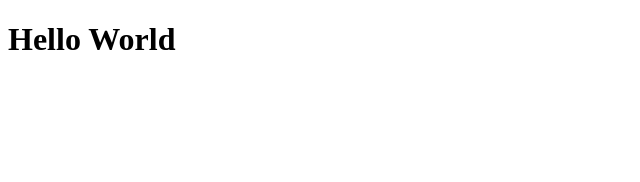
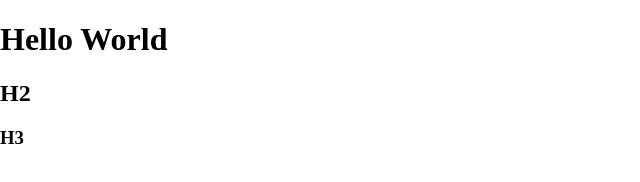
Before and after one commit to haoangiang/htmlcss-f8-shop, a plain HTML site: page index.html in a window 1280 px wide. Shown: the whole page, without its empty margins (0-640 px from the left). Drawn offline with nearby package versions, Linux system fonts and the light colour scheme.

Commit message:
video 124

```diff
--- a/index.html
+++ b/index.html
@@ -5,12 +5,17 @@
     <meta charset="UTF-8">
     <meta name="viewport" content="width=device-width, initial-scale=1.0">
     <title>F8 - Học lập trình để đi làm</title>
+    <link rel="stylesheet" href="https://cdnjs.cloudflare.com/ajax/libs/normalize/8.0.1/normalize.min.css"
+        integrity="sha512-NhSC1YmyruXifcj/KFRWoC561YpHpc5Jtzgvbuzx5VozKpWvQ+4nXhPdFgmx8xqexRcpAglTj9sIBWINXa8x5w=="
+        crossorigin="anonymous" referrerpolicy="no-referrer" />
     <link rel="stylesheet" href="./assets/css/bass.css">
     <link rel="stylesheet" href="./assets/css/main.css">
 </head>
 
 <body>
     <h1>Hello World</h1>
+    <h2>H2</h2>
+    <h3>H3</h3>
 </body>
 
 </html>
```
